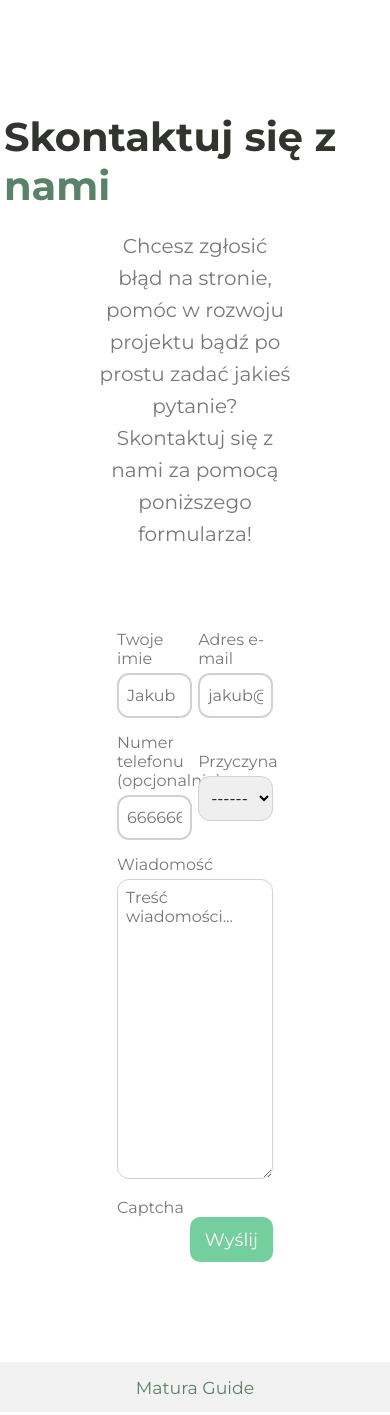
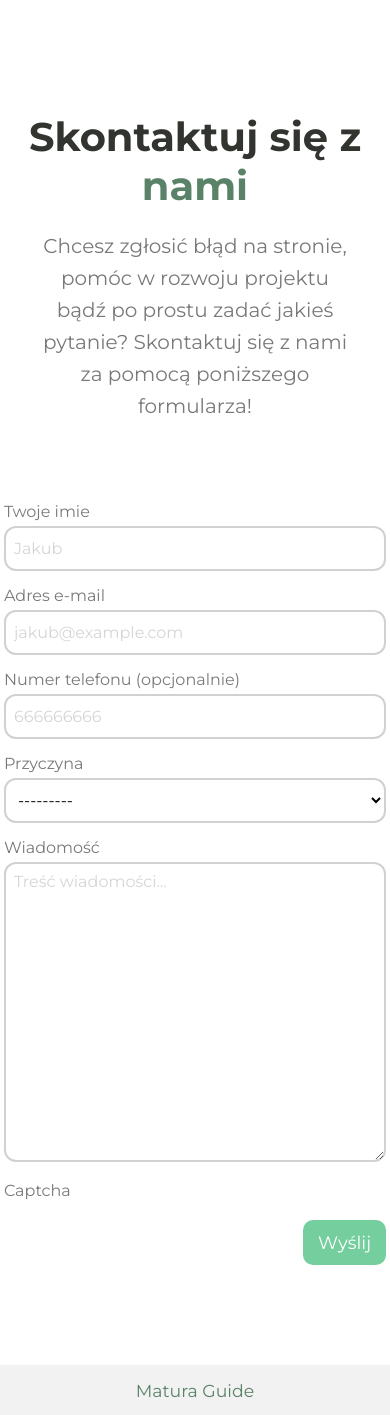
Before and after one commit to Jeboczek/maturaguide-web, a Django app: page /kontakt/ in a window 390 px wide. Shown: the part 53-1468 px from the top of the page. Run offline with Django 3.2, Linux system fonts and the light colour scheme; data that the repository does not hold is empty; style sheets or scripts are compiled from the project's sources; parts of the project's set-up code (start-up, migrations or seed data) failed here and were passed over.

Commit message:
Improve style

```diff
--- a/static/style/src/_contact.scss
+++ b/static/style/src/_contact.scss
@@ -1,5 +1,3 @@
-// TODO: Create style
-
 header#contact-header {
     background-color: unset;
     border-radius: unset;
@@ -9,6 +7,7 @@ header#contact-header {
     flex-direction: column;
     align-items: center;
     justify-content: center;
+    text-align: center;
 
     h1:first-child {
         margin-bottom: 0.5em;
@@ -22,7 +21,7 @@ header#contact-header {
 }
 
 div#form-content {
-    width: 40%;
+    width: 45%;
     margin: 0 auto;
     display: flex;
     flex-direction: row;
@@ -39,7 +38,10 @@ div#form-content {
             width: 100%;
         }
 
-        input, select, textarea, iframe[title="reCAPTCHA"]{
+        input,
+        select,
+        textarea,
+        iframe[title="reCAPTCHA"] {
             margin-top: 5px;
             margin-bottom: 15px;
         }
@@ -54,26 +56,68 @@ div#form-content {
         }
     }
 
-    input[type="submit"]{
+    input[type="submit"] {
+        margin-top: 20px;
         margin-left: auto;
     }
 }
 
-article#contact-success{
+article#contact-success {
     display: flex;
     align-items: center;
     justify-content: center;
     flex-direction: column;
     text-align: center;
 
-    img{
+    img {
         width: 500px;
     }
-    h1{
+    h1 {
         margin: 0;
     }
-    p{
+    p {
         width: 20%;
         margin-bottom: 30px;
     }
 }
+
+@media screen and (max-width: 1600px) {
+    div#form-content {
+        width: 60%;
+    }
+}
+
+@media screen and (max-width: 900px) {
+    div#form-content {
+        width: 98%;
+        div.input-holder {
+            width: 100%;
+        }
+    }
+
+    article#contact-success {
+        p {
+            width: 50%;
+        }
+    }
+
+    header#contact-header {
+        p{
+            width: 80%;
+        }
+    }
+}
+
+@media screen and (max-width: 600px) {
+    article#contact-success {
+        img {
+            width: 98vw;
+        }
+    }
+
+    article#contact-success {
+        p {
+            width: 90%;
+        }
+    }
+}
--- a/static/style/src/_input.scss
+++ b/static/style/src/_input.scss
@@ -5,15 +5,11 @@ textarea {
     border-radius: 12px;
     border-style: solid;
     border-color: $inputColor;
+    border-width: 2px;
     font-size: 12pt;
     padding: 0px 8px;
     color: black;
-
-    // &:focus{
-    //     border-color: $mainColorDarker;
-    //     color: $mainColorDarker;
-    //     outline: none;
-    // }
+    background-color: transparent;
 }
 
 textarea {
@@ -24,7 +20,6 @@ textarea {
 button,
 input[type="submit"],
 input[type="reset"] {
-    // width: 100px;
     padding: 10px 15px;
     font-size: 18px;
     color: white;
@@ -37,3 +32,7 @@ input[type="reset"] {
         background-color: $mainColorDarker;
     }
 }
+
+::placeholder{
+    opacity: 0.3;
+}
```
